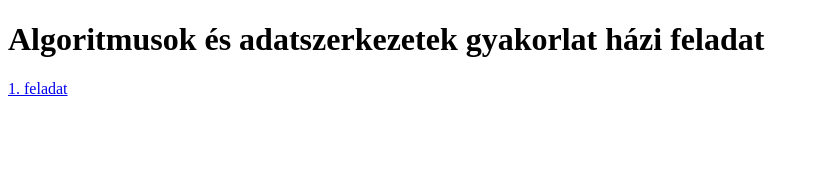
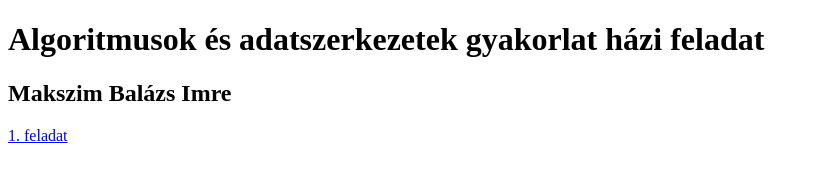
Before and after one commit to bmakszim/AlgoritmusokFeladat, a plain HTML site: page index.html in a window 1280 px wide. Shown: the whole page, without its empty margins (0-820 px from the left). Drawn offline with Linux system fonts and the light colour scheme.

Commit message:
add name

```diff
--- a/index.html
+++ b/index.html
@@ -7,6 +7,7 @@
 </head>
 <body>
     <h1>Algoritmusok és adatszerkezetek gyakorlat házi feladat</h1>
+    <h2>Makszim Balázs Imre</h2>
     <a href="index.html">1. feladat</a>
 </body>
 </html>
```
Also changed, not shown: 1 other file.
